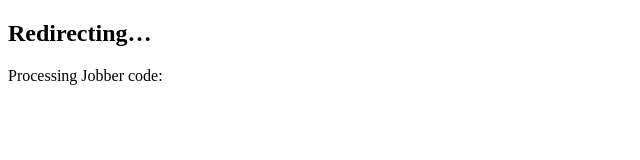
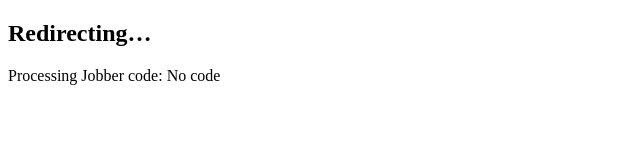
Before and after one commit to SagarJm/fieldfram2, a plain HTML site: page fieldfram2-redirect/index.html in a window 1280 px wide. Shown: the full height of the page, 0-640 px from the left. Drawn offline with Linux system fonts and the light colour scheme.

Commit message:
Update index.html

```diff
--- a/fieldfram2-redirect/index.html
+++ b/fieldfram2-redirect/index.html
@@ -3,11 +3,15 @@
 <head>
   <title>Redirecting…</title>
   <script>
+    document.addEventListener("DOMContentLoaded", () => {
       const params = new URLSearchParams(window.location.search);
-      const code = params.get("code");
-      document.addEventListener("DOMContentLoaded", () => {
-        document.getElementById("code").innerText = code;
-        // Optionally: Send to your app/backend here
+      const code   = params.get("code");
+      document.getElementById("code").innerText = code || "No code";
+
+      if (code) {
+        // **THIS** triggers the app to open:
+        window.location.href = `fieldframe://oauth2redirect?code=${code}`;
+      }
     });
   </script>
 </head>
```
Lines whose indentation alone changed are shown as unchanged.
